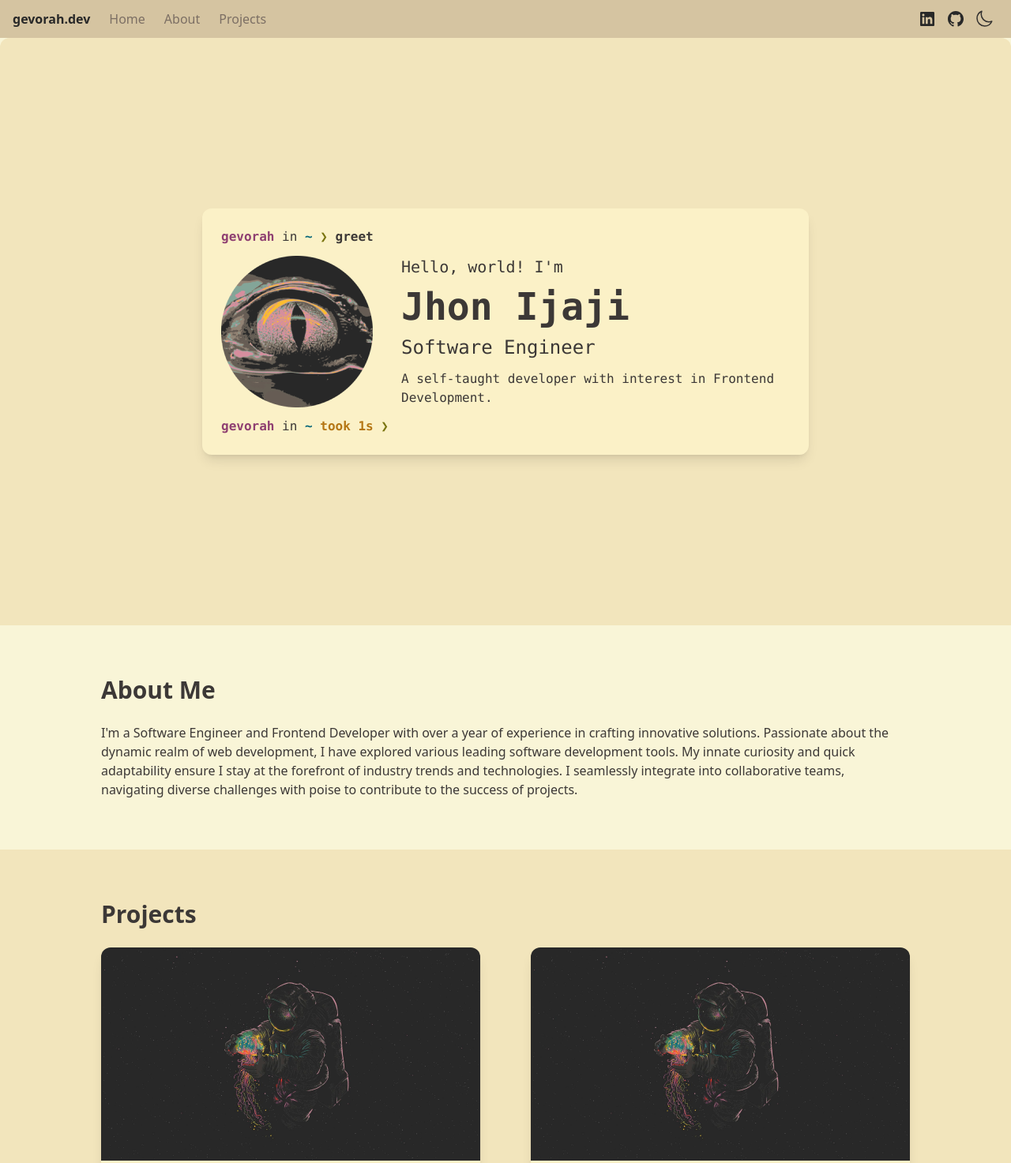
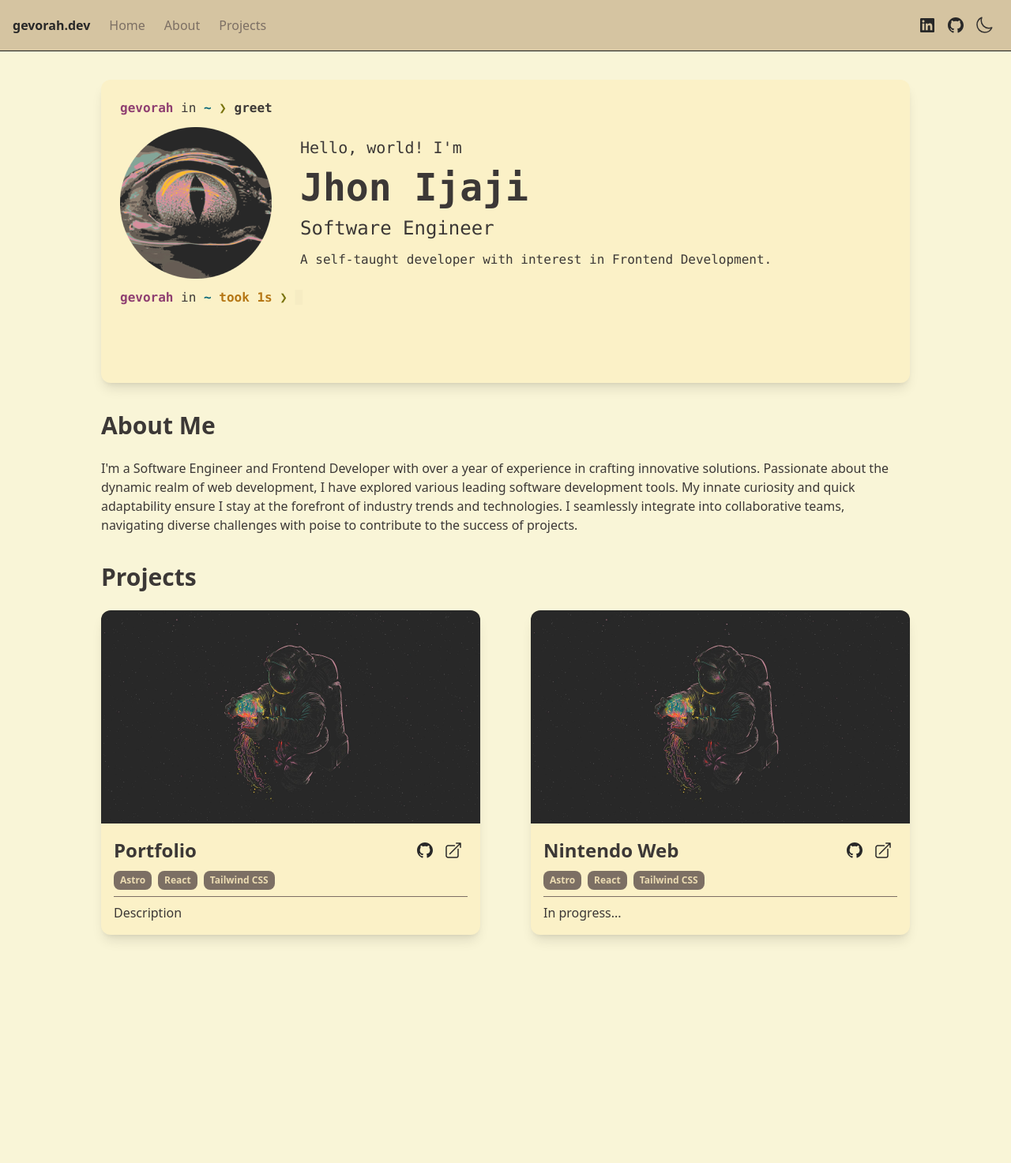
Before and after one commit to gevorah/portfolio, an Astro site: page / in a window 1280 px wide. Shown: the top 1473 px of the page at 79% size. After the commit the page ends 1232 px from the top, so only its background shows below. Built offline with nearby package versions, Linux system fonts and the light colour scheme; Astro itself is replaced by a stand-in of ours.

Commit message:
style: sections background simple + spacing

```diff
--- a/src/components/Navbar.astro
+++ b/src/components/Navbar.astro
@@ -7,8 +7,8 @@ import LinkedInIcon from '@/icons/LinkedIn.astro';
 const linkClass = buttonVariants({variant: "outlined", size: "icon"})
 ---
 
-<nav class="sticky top-0 z-50 bg-secondary-2 dark:bg-primary-hard">
-  <header class="relative flex justify-between items-center w-full h-12 px-1.5 md:px-4">
+<header class="sticky top-0 z-50 bg-secondary-2 dark:bg-primary-hard border-b border-b-primary-hard dark:border-b-secondary-2">
+  <nav class="relative flex justify-between items-center w-full h-16 px-1.5 md:px-4">
     <div class="md:hidden">
       <Button variant="outlined" size="icon" className="flex md:hidden">
         <svg xmlns="http://www.w3.org/2000/svg" fill="none" viewBox="0 0 24 24" stroke-width="1.5" stroke="currentColor" class="w-5 h-5">
@@ -34,5 +34,5 @@ const linkClass = buttonVariants({variant: "outlined", size: "icon"})
       </a>
       <ThemeToggle client:load />
     </div>
-  </header>
-</nav>
+  </nav>
+</header>
--- a/src/pages/index.astro
+++ b/src/pages/index.astro
@@ -11,8 +11,8 @@ import astronaut from '@/assets/astronaut_bg.png';
 <Layout title="gevorah">
   <Navbar />
 	<main>
-    <section id="Home" class="flex flex-col items-center justify-center w-full h-[calc(100vh-3.5rem)] px-6 py-9 md:p-16 rounded-t-xl bg-secondary-soft dark:bg-primary-soft">
-      <div class="flex flex-col w-full max-w-3xl gap-3 p-6 bg-secondary dark:bg-primary rounded-xl shadow-lg font-mono">
+    <section id="Home" class="flex flex-col items-center justify-center w-full px-6 md:px-16 mt-9 rounded-t-xl">
+      <div class="flex flex-col w-full max-w-5xl min-h-96 gap-3 p-6 bg-secondary dark:bg-primary rounded-xl shadow-lg font-mono">
         <div class="font-light text-sm sm:text-base inline-block">
           <span class="text-dim-purple dark:text-normal-purple font-bold">gevorah</span>
           in
@@ -32,7 +32,7 @@ import astronaut from '@/assets/astronaut_bg.png';
         </div>
       </div>
     </section>
-    <section id="AboutMe" class="flex flex-col items-center justify-center w-full px-6 py-9 md:p-16">
+    <section id="AboutMe" class="flex flex-col items-center justify-center w-full px-6 md:px-16 mt-9">
       <div class="flex flex-col w-full max-w-5xl gap-6">
         <h2 class="text-xl sm:text-3xl font-bold">About Me</h2>
         <p class="text-sm sm:text-base">
@@ -45,7 +45,7 @@ import astronaut from '@/assets/astronaut_bg.png';
         </p>
       </div>
     </section>
-    <section id="Projects" class="flex flex-col items-center justify-center w-full px-6 py-9 md:p-16 bg-secondary-soft dark:bg-primary-soft">
+    <section id="Projects" class="flex flex-col items-center justify-center w-full px-6 md:px-16 mt-9">
       <div class="flex flex-col w-full max-w-5xl gap-6">
         <h2 class="text-xl sm:text-3xl font-bold">Projects</h2>
         <div class="grid grid-cols-1 md:grid-cols-2 gap-9 md:gap-16">
@@ -65,14 +65,6 @@ import astronaut from '@/assets/astronaut_bg.png';
             github='',
             link=''
           />
-          <ProjectCard
-            image={astronaut.src}
-            title='A Web That I Did'
-            tags={['Astro', 'React', 'Tailwind CSS']}
-            description='Description'
-            github='',
-            link=''
-          />
         </div>
       </div>
     </section>
```
